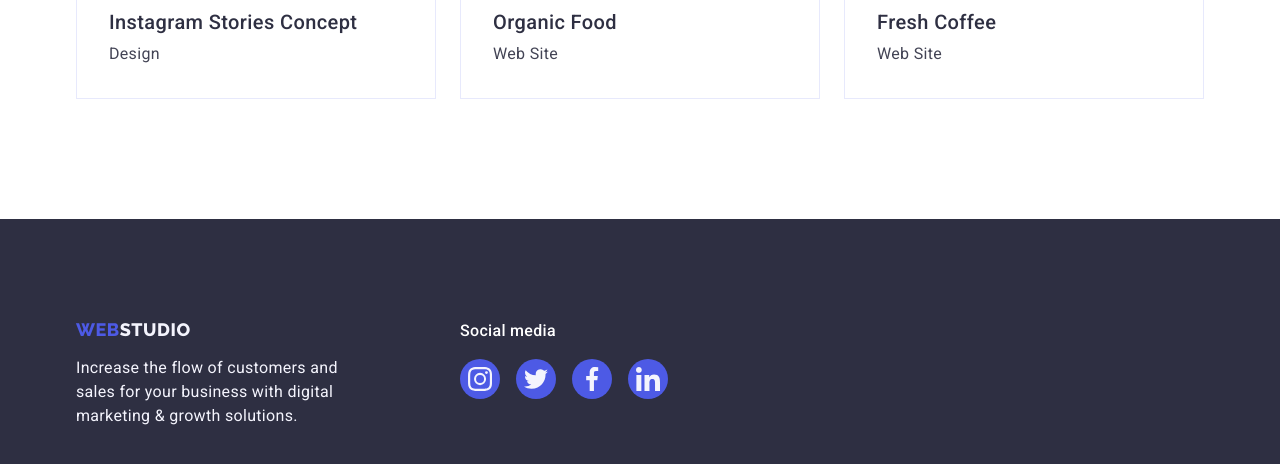
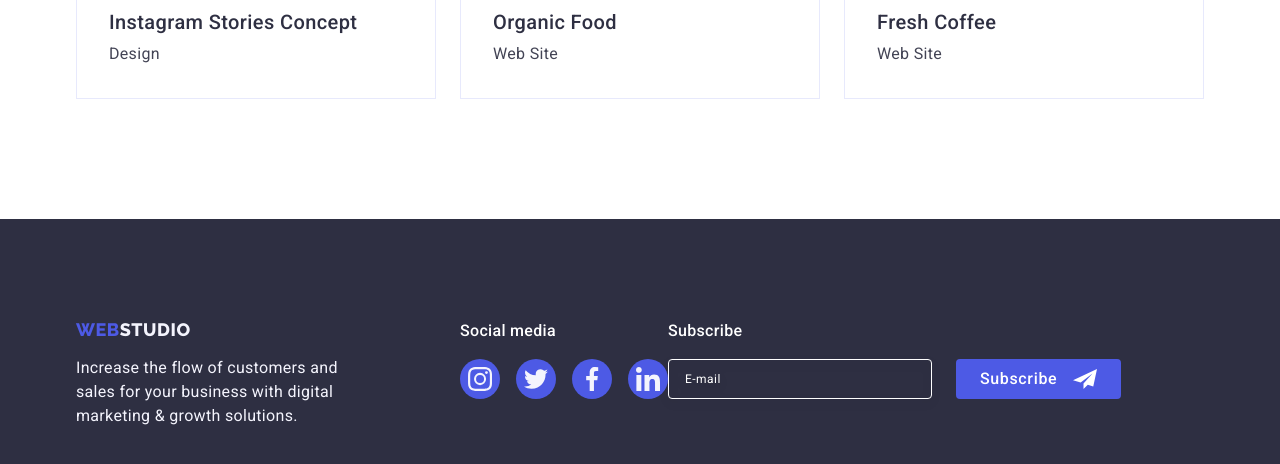
Before and after one commit to Vadeikis/goit-markup-hw-05, a plain HTML site: page portfolio.html in a window 1280 px wide. Shown: the part 1551-2015 px from the top of the page. Drawn offline with nearby package versions, Linux system fonts and the light colour scheme.

Commit message:
Update portfolio.html

```diff
--- a/portfolio.html
+++ b/portfolio.html
@@ -317,6 +317,25 @@
             </li>
           </ul>
         </div>
+        <div class="footer-box-form">
+          <p class="input-footer-title">Subscribe</p>
+          <form class="footer-form">
+            <label class="footer-label">
+              <input
+                type="email"
+                placeholder="E-mail"
+                class="footer-input"
+                name="footer-email"
+              />
+            </label>
+            <button type="submit" class="footer-btn">
+              Subscribe
+              <svg class="footer__btn-svg" width="24" height="24">
+                <use href="./images/icons.svg#tg"></use>
+              </svg>
+            </button>
+          </form>
+        </div>
       </div>
     </footer>
   </body>
```
